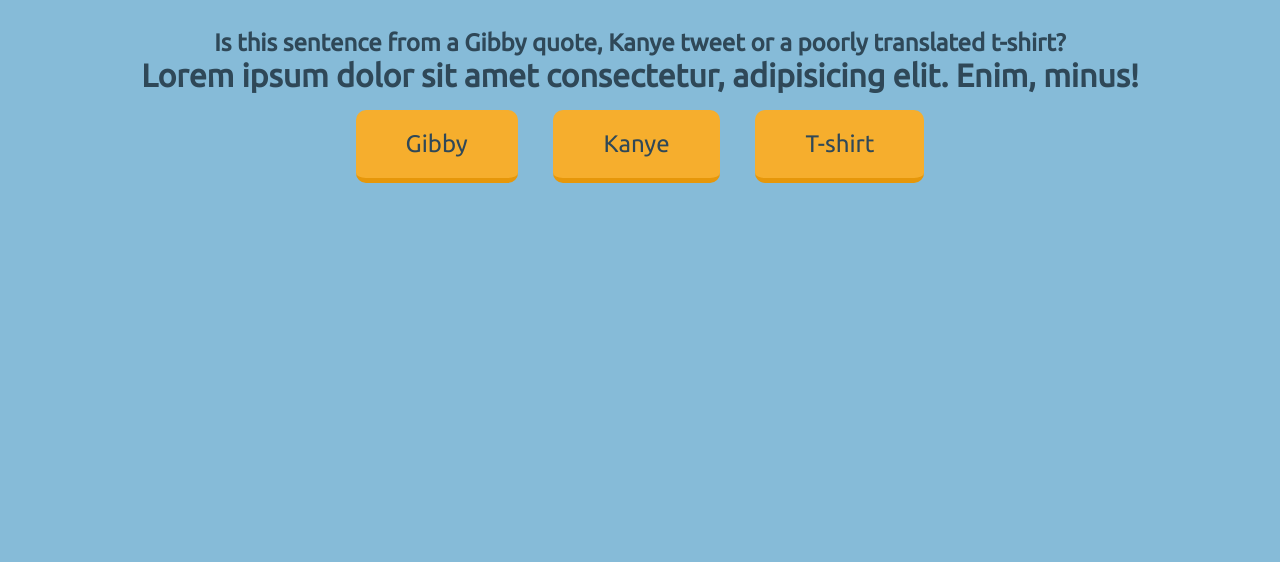
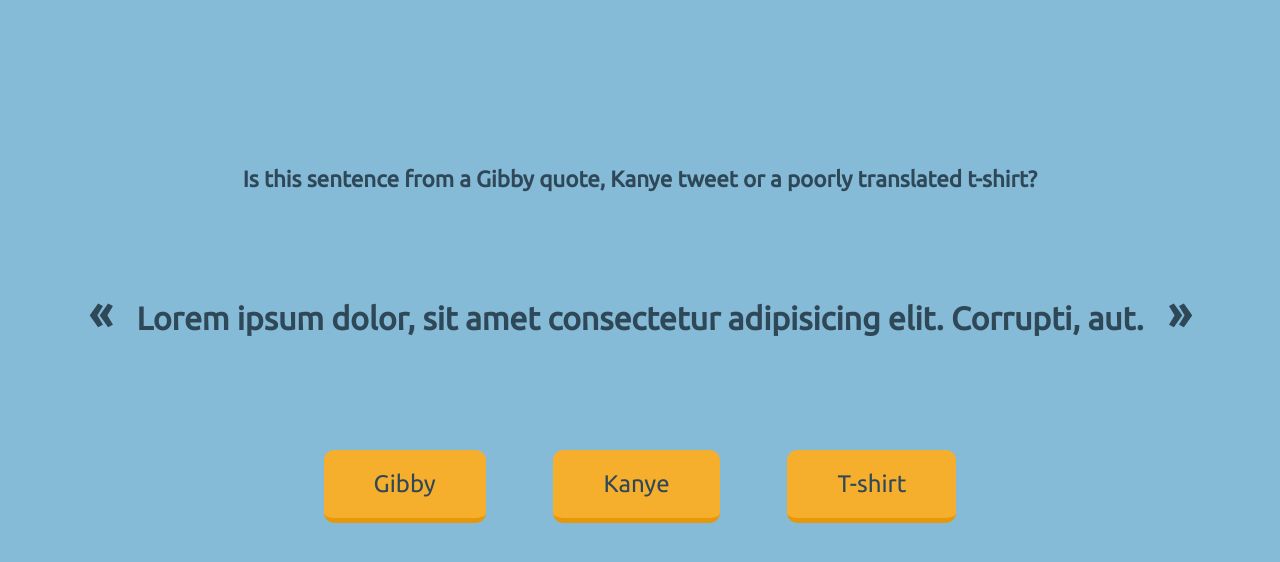
Before and after one commit to tijohans/IDG1011_o1, a plain HTML site: page index.html in a window 1280 px wide. Shown: the part 72-634 px from the top of the page. Drawn offline with Linux system fonts and the light colour scheme.

Commit message:
Partially finished css

```diff
--- a/assets/styles/_colors.scss
+++ b/assets/styles/_colors.scss
@@ -1,5 +1,5 @@
 $colors: (
     primary_0:      #86BBD8,
     primary_1:      #2F4858,
-    secondary_0:    #F6AE2D,
+    secondary_0:    #f6ae2d,
 )
--- a/assets/styles/index.scss
+++ b/assets/styles/index.scss
@@ -20,6 +20,7 @@ body {
 header {
     margin: 2vh 0;
     padding: 2vh 4vh;
+    height: 10vh;
 
     h2 {
         font-size: 2rem;
@@ -30,13 +31,34 @@ header {
     display: flex;
     flex-direction: column;
     align-items: center;
+    justify-content: space-evenly;
+    height: 70vh;
+
+
+    .info {
+        font-size: 1.4rem;
+    }
+
+    .quote {
+        font-size: 2rem;
+
+        &::before,
+        &::after {
+            position: relative;
+            font-size: 3rem;
+            margin: 0 3vh;
+            margin-bottom: 1vh;
+        }
+        &::before { content: '«'; }
+        &::after { content: '»'; }
+    }
 
     button {
         font-family: inherit;
         color: inherit;
         font-size: 1.5rem;
         padding: 20px 50px;
-        margin: 2vh;
+        margin: 2vh 4vh;
         border-radius: 10px;
         border: none;
         background-color: map-get($colors, secondary_0);
--- a/index.html
+++ b/index.html
@@ -14,7 +14,7 @@
     </header>
     <main class="game-container">
         <h2 class="info">Is this sentence from a Gibby quote, Kanye tweet or a poorly translated t-shirt?</h2>
-        <h1 class="quote">Lorem ipsum dolor sit amet consectetur, adipisicing elit. Enim, minus!</h1>
+        <h1 class="quote">Lorem ipsum dolor, sit amet consectetur adipisicing elit. Corrupti, aut.</h1>
         <div class="choices">
             <button class="gibby">Gibby</button>
             <button class="kanye">Kanye</button>
```
Also changed, not shown: assets/styles/index.css, 1 other file.
